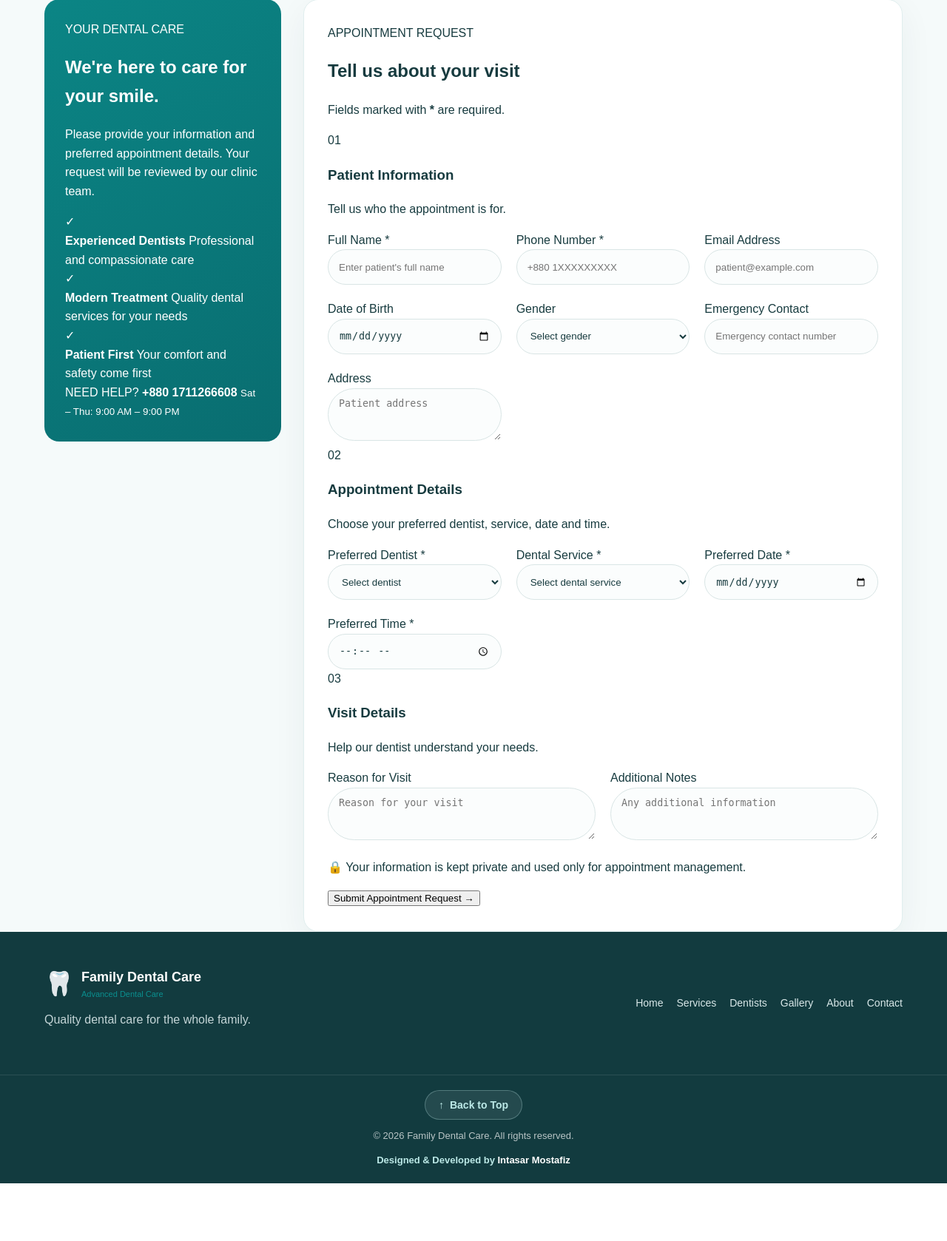
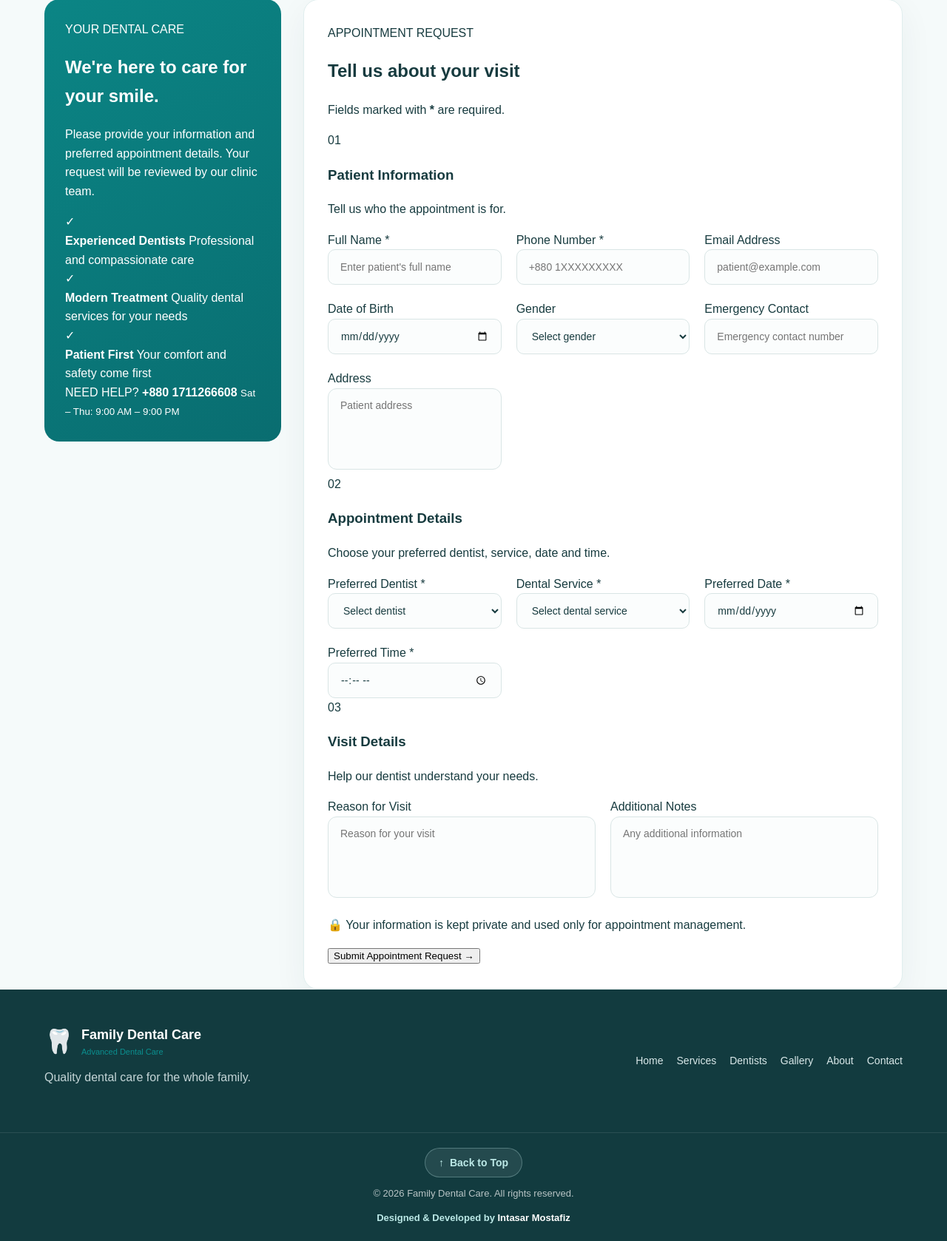
Before and after one commit to Inta-tech/FamilyDentalCare, a Django app: page /appointments/book/ in a window 1280 px wide. Shown: the part 235-1913 px from the top of the page at 74% size. Before the commit the page ends 1835 px from the top, so only its background shows below. Run offline with Django 5.2, Linux system fonts and the light colour scheme; data comes from the database, SQL or seed files in the repository; data that the repository does not hold is empty.

Commit message:
Fix form input border radius and lock textarea resizing

```diff
--- a/static/css/style.css
+++ b/static/css/style.css
@@ -602,15 +602,24 @@ section {
 .form-input {
     width: 100%;
     min-height: 48px;
-    padding: 12px 14px;
+    padding: 12px 16px;
     border: 1px solid #d9e5e5;
-    border-radius: 99px;
+    border-radius: 10px; /* Clean, modern rounded corners instead of capsule/oval */
     outline: none;
     background: #fbfdfd;
     color: #173b3f;
     box-sizing: border-box;
+    font-family: inherit;
+    font-size: 14px;
 }
 
+/* Specific styling for textareas */
+textarea.form-input {
+    resize: none; /* Prevents user from dragging/distorting the layout */
+    min-height: 110px; /* Comfortable height for medical notes */
+    border-radius: 12px;
+    padding: 14px 16px;
+}
 
 /* =====================================================
    DASHBOARD STYLES
```
